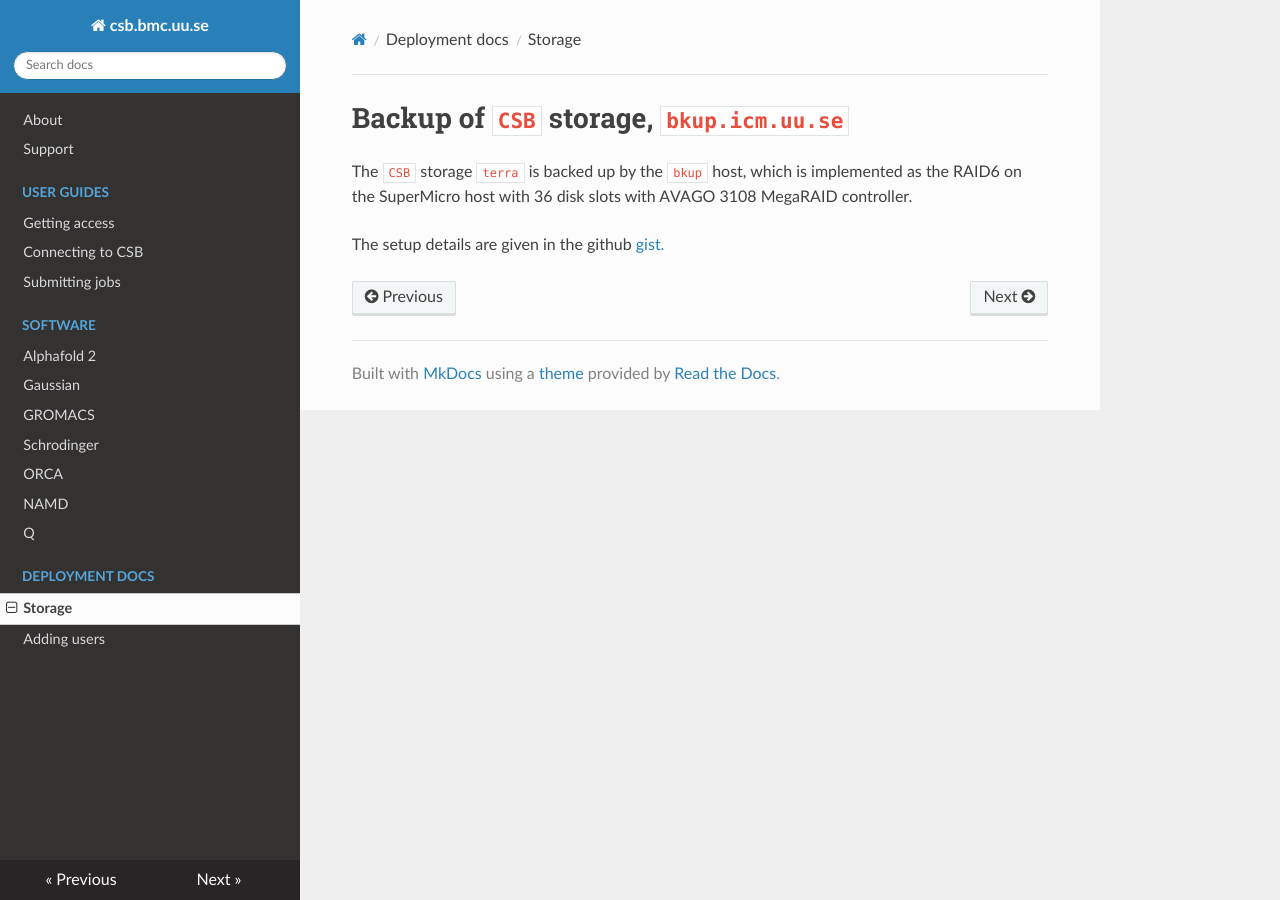
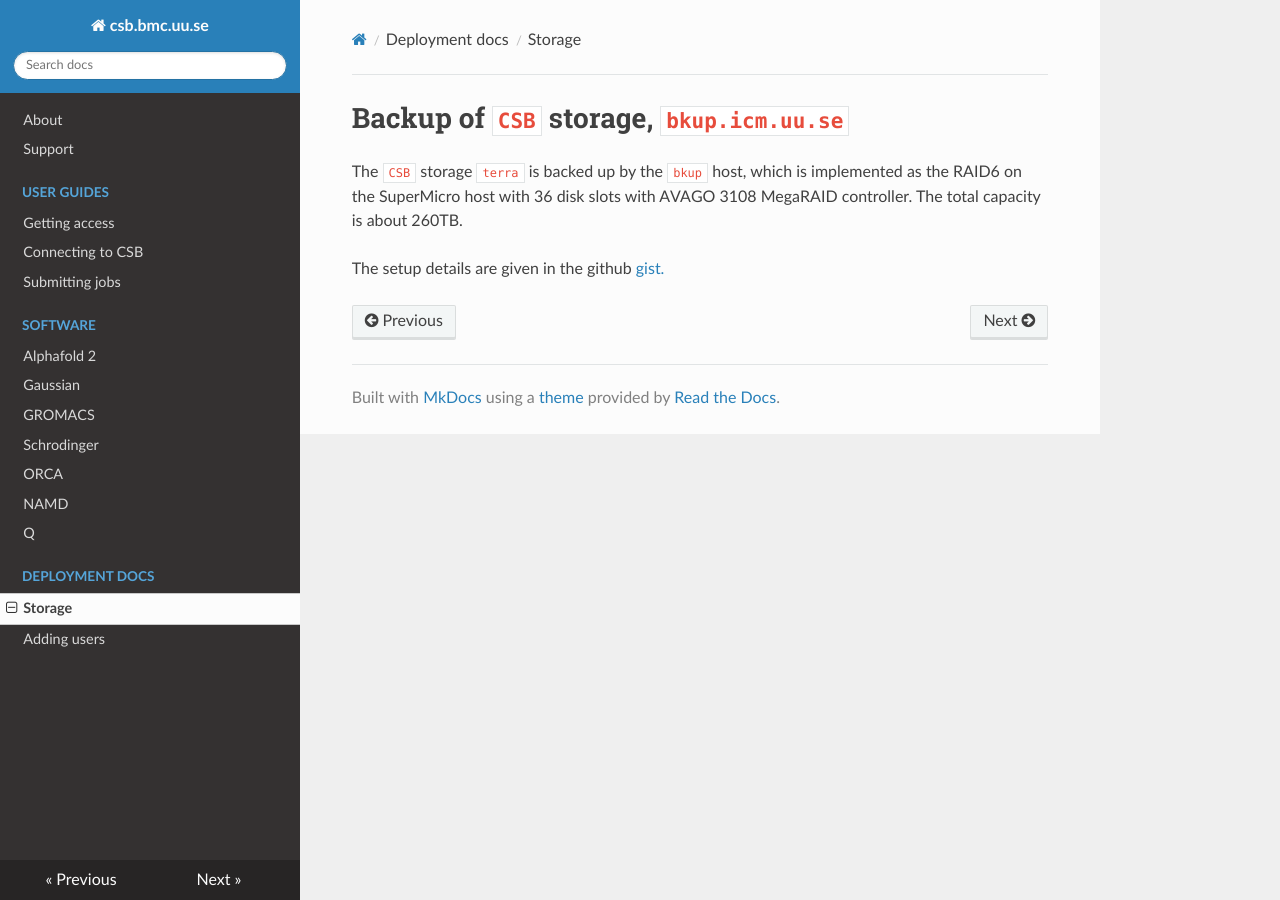
Before and after one commit to raalesir/csb_tech_docs, an MkDocs documentation site: the page built from docs/set_raid6.md, in a window 1280 px wide. Built offline with MkDocs 1.6.1, drawn with Linux system fonts in a browser that asks for light colours; nearby versions of some CDN libraries.

Commit message:
bkup info is given

```diff
--- a/docs/set_raid6.md
+++ b/docs/set_raid6.md
@@ -2,7 +2,8 @@
 
 The `CSB` storage `terra` is backed up by the `bkup` host, which is
  implemented as the RAID6 on the SuperMicro
-host with 36 disk slots with  AVAGO 3108 MegaRAID controller.
+host with 36 disk slots with  AVAGO 3108 MegaRAID controller. The total
+capacity is about 260TB.
 
 The setup details are given in the  github
 [gist.](https://gist.github.com/raalesir/56fa565472b0825f1a8595c78a45041a)
```
